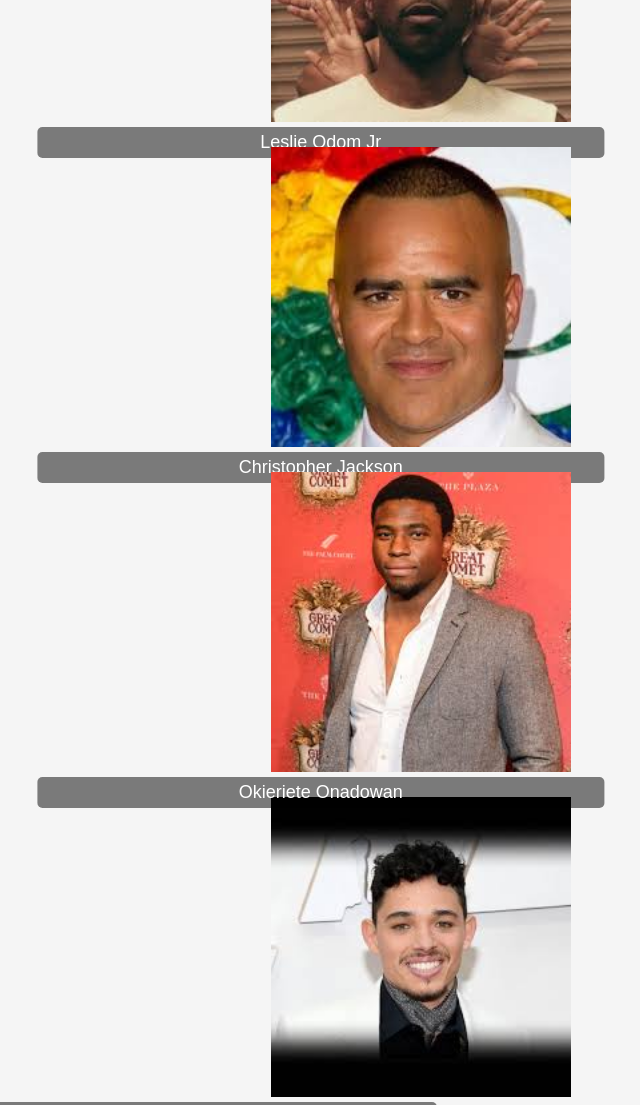
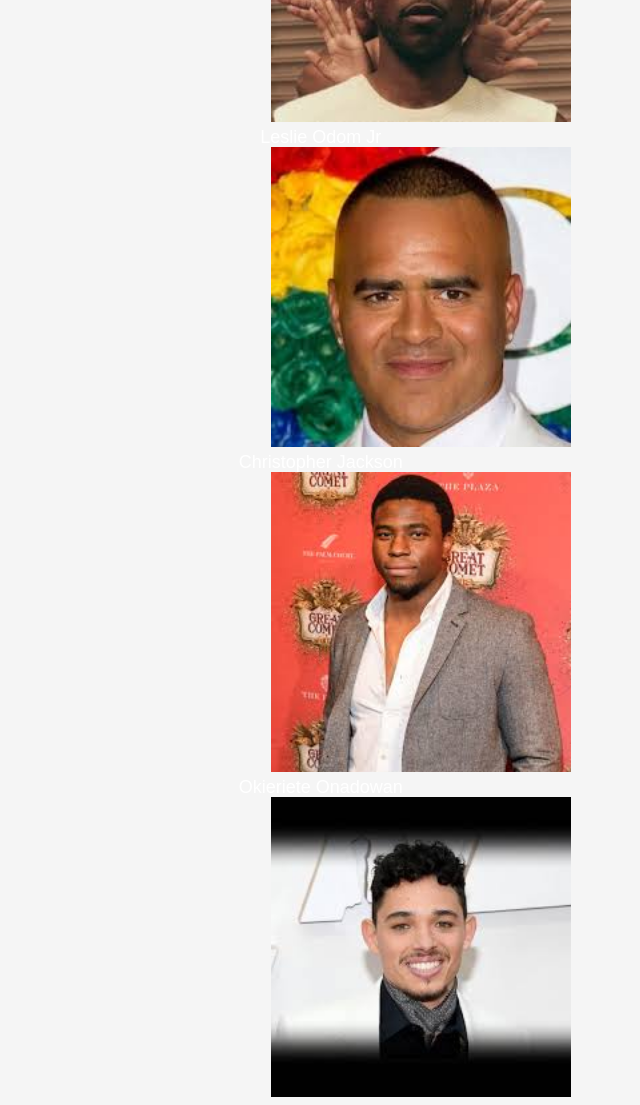
Before and after one commit to ges-xo/ges-xo.github.io, a plain HTML site: page index.html in a window 1280 px wide. Shown: the part 5040-6145 px from the top of the page, without its empty margins (243-883 px from the left). Drawn offline with Linux system fonts and the light colour scheme.

Commit message:
Update style.css

```diff
--- a/style.css
+++ b/style.css
@@ -122,11 +122,6 @@ nav {
     color: white;
     font-size: 18px;
     text-align: center;
-    background-color: rgba(0, 0, 0, 0.5);
-    padding: 5px;
-    border-radius: 5px;
-    width: calc(100% - 20px);
-    box-sizing: border-box;
 }
 
 #footer-ul > div > li > a{
```
